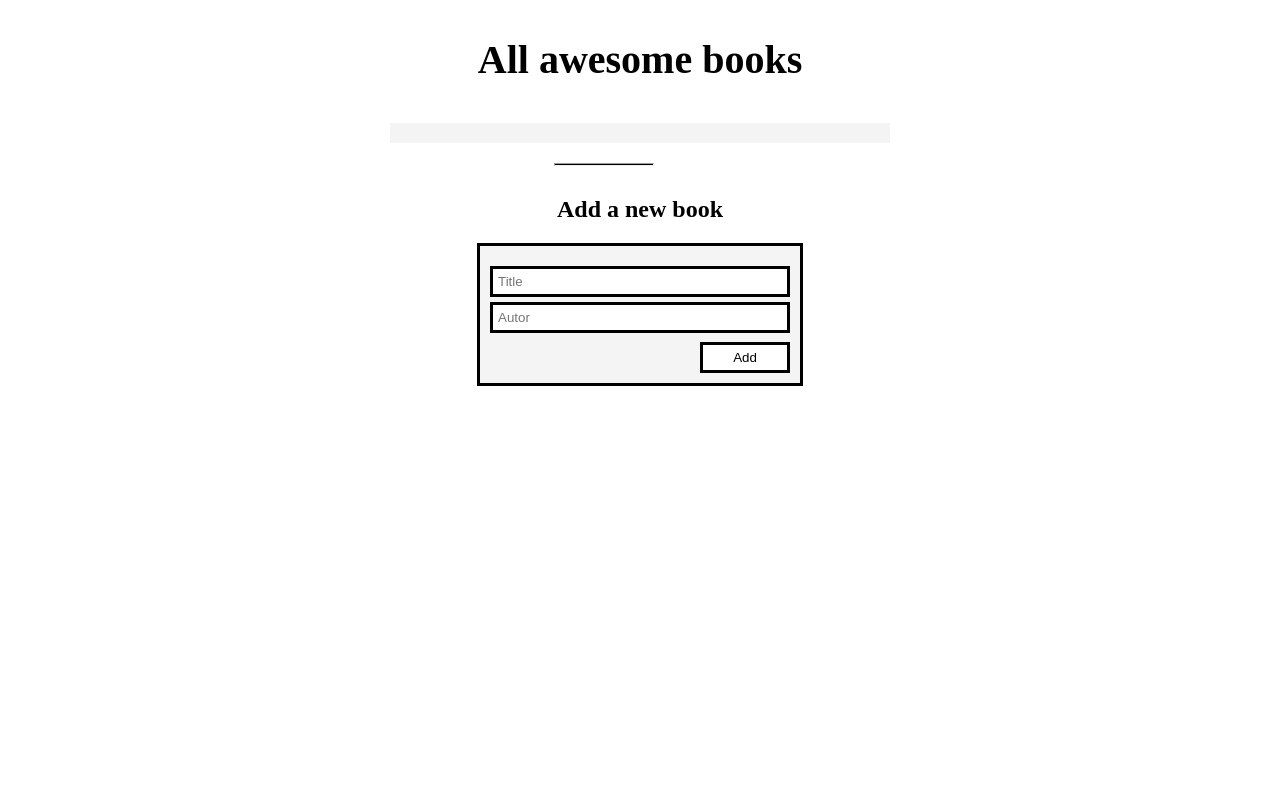
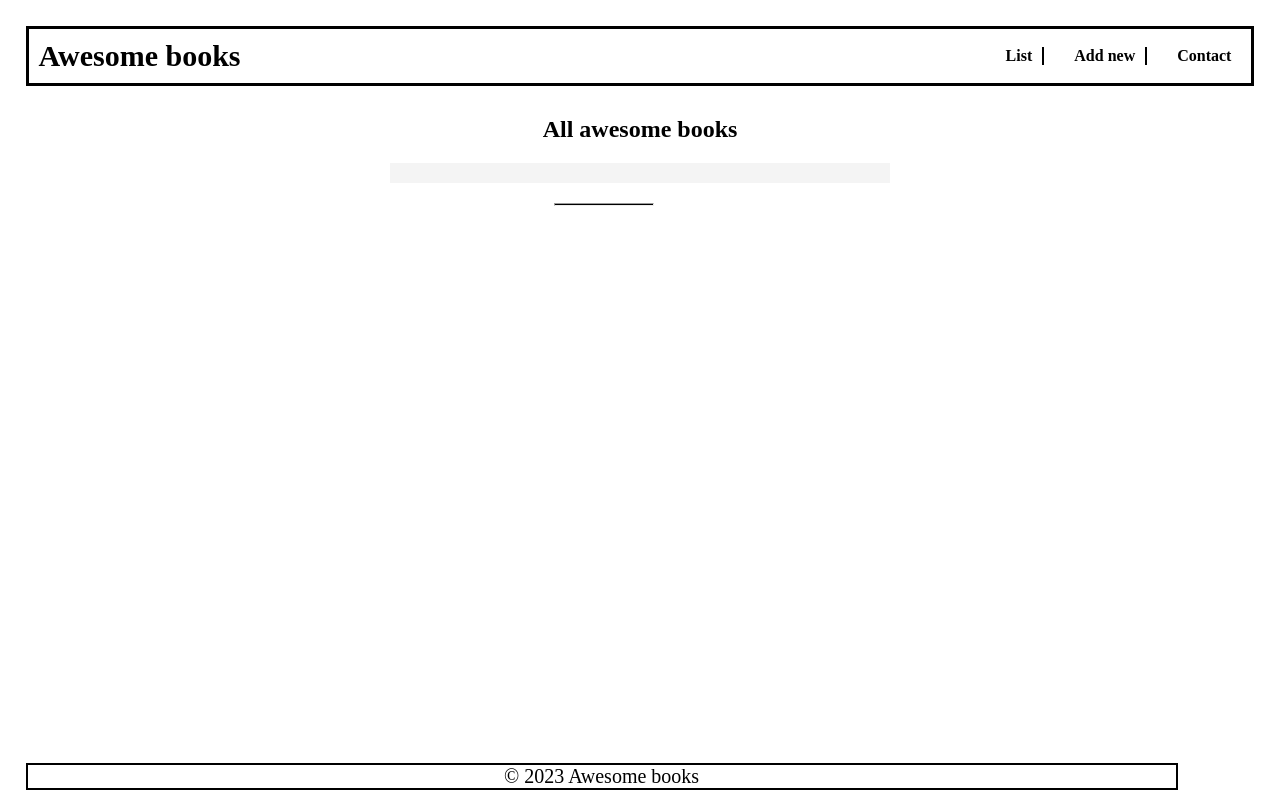
Before and after one commit to Ochiengsteven/awesome-bks, a website: page index.html in a window 1280 px wide. Drawn offline with Linux system fonts and the light colour scheme.

Commit message:
add nav bar and click events

```diff
--- a/app.js
+++ b/app.js
@@ -1,3 +1,4 @@
+/* eslint-disable no-unused-vars */
 /* eslint-disable max-classes-per-file */
 // Create a book object
 class Book {
@@ -92,3 +93,33 @@ class BookCollection {
 // Create an instance of the BookCollection class
 // eslint-disable-next-line no-unused-vars
 const bookCollection = new BookCollection();
+
+// handle page link clicks
+
+const homeLink = document.getElementById('home-link');
+const addLink = document.getElementById('add-link');
+const contactLink = document.getElementById('contact-link');
+
+document.addEventListener('DOMContentLoaded', () => {
+  homeLink.style.display = 'block';
+  addLink.style.display = 'none';
+  contactLink.style.display = 'none';
+});
+
+const homeClick = () => {
+  homeLink.style.display = 'block';
+  addLink.style.display = 'none';
+  contactLink.style.display = 'none';
+};
+
+const addClick = () => {
+  homeLink.style.display = 'none';
+  addLink.style.display = 'block';
+  contactLink.style.display = 'none';
+};
+
+const contactClick = () => {
+  homeLink.style.display = 'none';
+  addLink.style.display = 'none';
+  contactLink.style.display = 'block';
+};
--- a/index.html
+++ b/index.html
@@ -8,12 +8,20 @@
 </head>
 <body>
     <nav>
-        <h1 class="logo">All awesome books</h1>
+        <h1 class="logo">Awesome books</h1>
+        <ul class="nav-links">
+            <li><a href="#books-container" onclick="homeClick()">List</a></li>
+            <li><a href="#add-form" onclick="addClick()">Add new</a></li>
+            <li><a href="#contact-form" onclick="contactClick()">Contact</a></li>
+        </ul>
     </nav>
     <main>
-        <section class="books" id="books-container"></section>
+        <section class="landing-pg" id="home-link">
+            <h2 class="title">All awesome books</h2>
+            <div class="books" id="books-container"></div>
+        </section>
         <hr>
-        <section class="add-new-books">
+        <section class="add-new-books" id="add-link">
             <h2>Add a new book</h2>
             <div class="form" id="add-form">
                 <form action="" id="submit-form">
@@ -23,8 +31,22 @@
                 </form>
             </div>
         </section>
+        <section class="contact-info" id="contact-link">
+            <h2>Contact information</h2>
+            <div class="form" id="contact-form">
+                <p>Do you have any questions or you just want to say "Hello"?</p>
+                <p>You can reach out to us!</p>
+                <ul>
+                    <li>Our e-mail:  <a href="mailto:mail@mail.com">mail@mail.com </a> </li>
+                    <li>Our phone number: 0123456789</li>
+                    <li>Our address: Nairobi city, Kenya.</li>
+                </ul>
+            </div>
+        </section>
     </main>
-    <footer></footer>
+    <footer>
+        <p>© 2023 Awesome books</p>
+    </footer>
     <script src="app.js"></script>
 </body>
 </html>
--- a/style.css
+++ b/style.css
@@ -9,10 +9,49 @@ body {
   height: 100vh;
 }
 
+nav {
+  display: flex;
+  justify-content: space-between;
+  align-items: center;
+  background-color: #fff;
+  border: solid 3px;
+}
+
+nav a {
+  text-decoration: none;
+  color: black;
+  font-weight: bold;
+}
+
+nav li:hover {
+  transform: scale(1.1);
+}
+
+nav ul {
+  display: flex;
+  justify-content: space-between;
+  align-items: center;
+  list-style: none;
+}
+
+nav ul li {
+  margin: 0 10px;
+  padding: 0 10px;
+}
+
+nav ul li:nth-child(1),
+nav ul li:nth-child(2) {
+  border-right: 2px solid black;
+}
+
 h1 {
-  font-size: 40px;
-  padding-bottom: 20px;
+  font-size: 30px;
+  padding: 0 0 10px 10px;
   margin-top: 10px;
+  text-align: center;
+}
+
+.landing-pg {
   text-align: center;
 }
 
@@ -106,3 +145,46 @@ h2 {
   padding: 5px 10px;
   cursor: pointer;
 }
+
+.contact-info {
+  display: flex;
+  flex-direction: column;
+  align-items: center;
+  margin-top: 30px;
+  margin-top: 20vh;
+}
+
+.contact-info h2 {
+  margin-bottom: 10px;
+  text-align: center;
+}
+
+.contact-info p {
+  margin-left: 30vw;
+  margin-bottom: 10px;
+  font-size: 18px;
+  font-weight: bold;
+}
+
+.contact-info ul {
+  margin-left: 32vw;
+  font-size: 18px;
+  font-weight: bold;
+  padding-left: 10%;
+}
+
+.contact-info ul li a {
+  text-decoration: none;
+  color: black;
+}
+
+footer {
+  position: fixed;
+  bottom: 10px;
+  font-size: 20px;
+  width: 90%;
+  display: flex;
+  justify-content: center;
+  text-align: center;
+  border: 2px solid black;
+}
```
